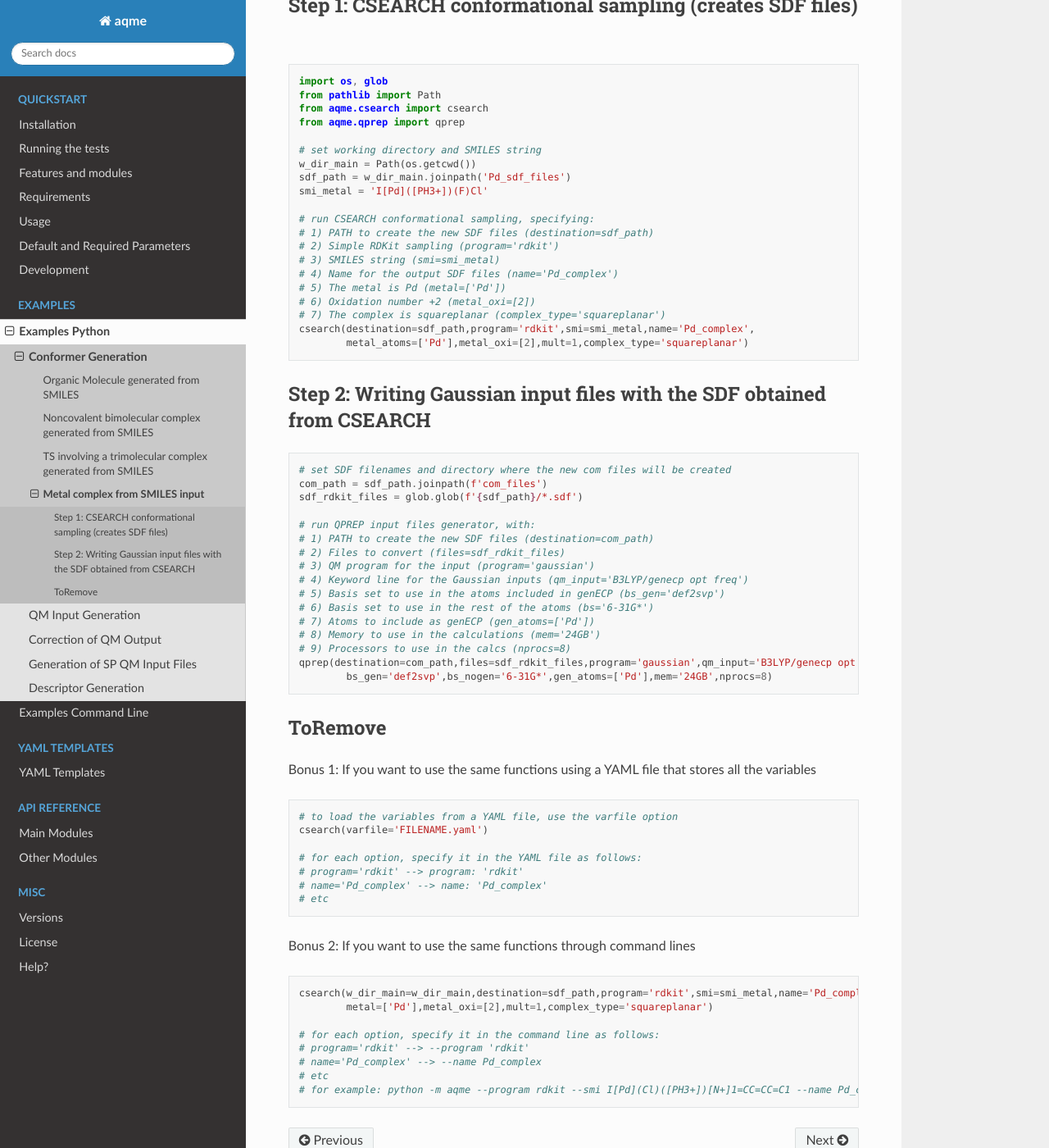
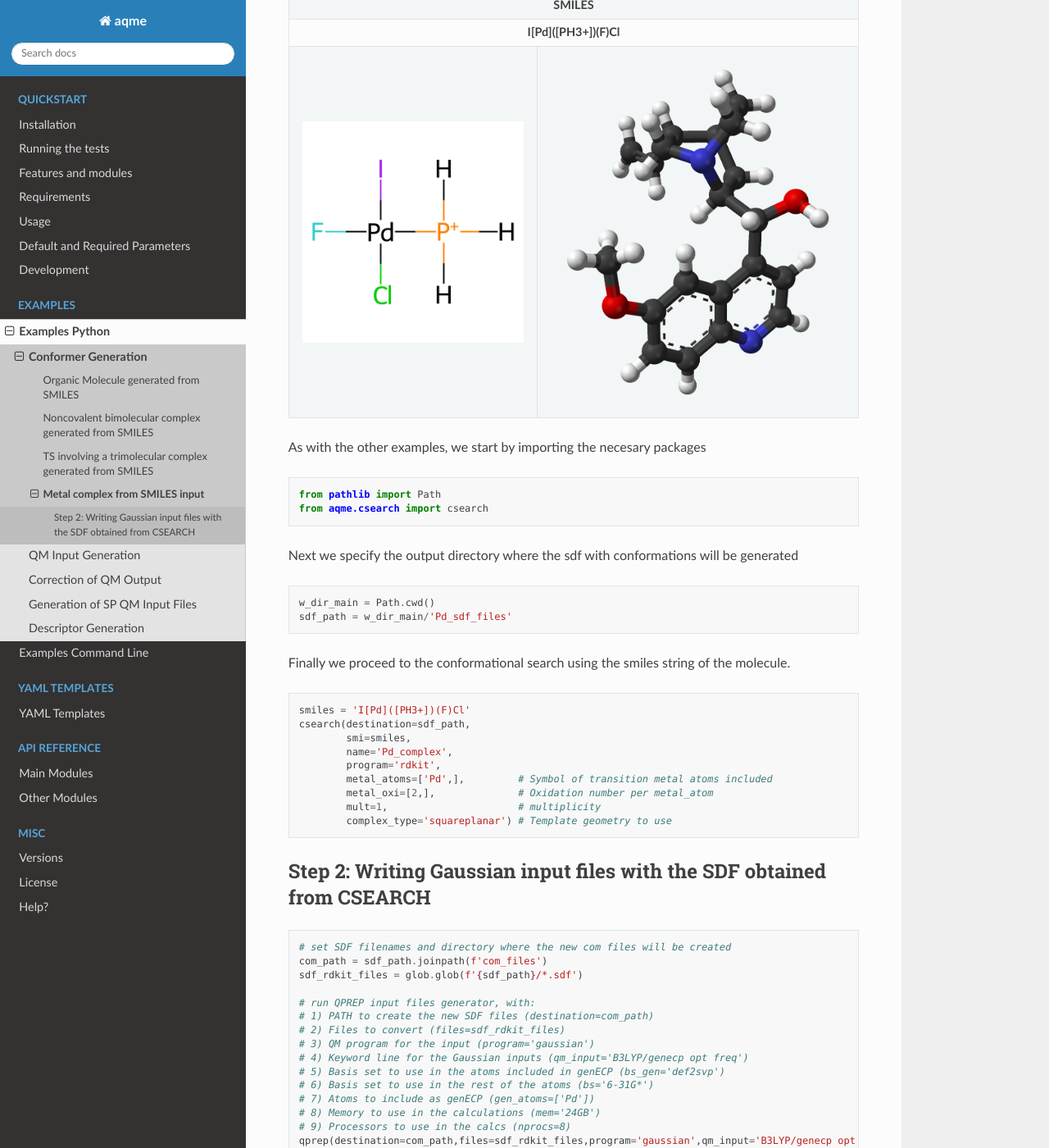
Before and after one commit to jvalegre/aqme, a Sphinx documentation site: the page built from docs/Examples/examples_python/conformer_search/metal_complex.rst, in a window 1280 px wide and 1400 px high, scrolled down 338 px. Shown: the whole window at 82% size. Built offline with Sphinx 7.4.7 and the Read the Docs theme 2.0.0, drawn with Linux system fonts in a browser that asks for light colours.

Commit message:
finished the metal complex section, reordered header tables of the conformer search section in the documentation and added the chemdraw of the metal complex

```diff
--- a/docs/Examples/examples_python/conformer_search/metal_complex.rst
+++ b/docs/Examples/examples_python/conformer_search/metal_complex.rst
@@ -1,5 +1,11 @@
+.. |metal_comp_chemdraw| image:: ../../images/metal_comp_chemdraw.png
+   :width: 300
+
+.. |metal_comp_3D| image:: ../../images/Quinine-3D-balls.png
+   :width: 400
+
 Metal complex from SMILES input
--------------------------------
+===============================
 
 In the following example we will:
 
@@ -7,31 +13,45 @@ In the following example we will:
    for square planar complexes.
 2) Generate Gaussian input files using an ECP for each of the conformers.
 
-Step 1: CSEARCH conformational sampling (creates SDF files)
-...........................................................
++-----------------------------------------------+
+| .. centered:: **SMILES**                      |
++-----------------------------------------------+
+| .. centered:: I[Pd]([PH3+])(F)Cl              |
++--------------------------+--------------------+
+|  |metal_comp_chemdraw|   |  |metal_comp_3D|   |
++--------------------------+--------------------+
+
+As with the other examples, we start by importing the necesary packages
 
 .. code:: python
 
-    import os, glob
     from pathlib import Path
     from aqme.csearch import csearch
-    from aqme.qprep import qprep
 
-    # set working directory and SMILES string
-    w_dir_main = Path(os.getcwd())
-    sdf_path = w_dir_main.joinpath('Pd_sdf_files')
-    smi_metal = 'I[Pd]([PH3+])(F)Cl'
+Next we specify the output directory where the sdf with conformations will be
+generated
 
-    # run CSEARCH conformational sampling, specifying:
-    # 1) PATH to create the new SDF files (destination=sdf_path)
-    # 2) Simple RDKit sampling (program='rdkit')
-    # 3) SMILES string (smi=smi_metal)
-    # 4) Name for the output SDF files (name='Pd_complex')
-    # 5) The metal is Pd (metal=['Pd'])
-    # 6) Oxidation number +2 (metal_oxi=[2])
-    # 7) The complex is squareplanar (complex_type='squareplanar')
-    csearch(destination=sdf_path,program='rdkit',smi=smi_metal,name='Pd_complex',
-            metal_atoms=['Pd'],metal_oxi=[2],mult=1,complex_type='squareplanar')
+.. code:: python
+
+    w_dir_main = Path.cwd()
+    sdf_path = w_dir_main/'Pd_sdf_files'
+
+Finally we proceed to the conformational search using the smiles string of the
+molecule.
+
+.. code:: python
+
+    smiles = 'I[Pd]([PH3+])(F)Cl'
+    csearch(destination=sdf_path,
+            smi=smiles,
+            name='Pd_complex',
+            program='rdkit',
+            metal_atoms=['Pd',],         # Symbol of transition metal atoms included
+            metal_oxi=[2,],              # Oxidation number per metal_atom
+            mult=1,                      # multiplicity
+            complex_type='squareplanar') # Template geometry to use
+
+
 
 Step 2: Writing Gaussian input files with the SDF obtained from CSEARCH
 .......................................................................
@@ -54,34 +74,3 @@ Step 2: Writing Gaussian input files with the SDF obtained from CSEARCH
     # 9) Processors to use in the calcs (nprocs=8)
     qprep(destination=com_path,files=sdf_rdkit_files,program='gaussian',qm_input='B3LYP/genecp opt freq',
             bs_gen='def2svp',bs_nogen='6-31G*',gen_atoms=['Pd'],mem='24GB',nprocs=8)
-
-
-ToRemove
-........
-
-Bonus 1: If you want to use the same functions using a YAML file that stores all the variables
-
-
-.. code:: python
-
-    # to load the variables from a YAML file, use the varfile option
-    csearch(varfile='FILENAME.yaml')
-
-    # for each option, specify it in the YAML file as follows:
-    # program='rdkit' --> program: 'rdkit'
-    # name='Pd_complex' --> name: 'Pd_complex'
-    # etc
-
-Bonus 2: If you want to use the same functions through command lines
-
-
-.. code:: python
-
-    csearch(w_dir_main=w_dir_main,destination=sdf_path,program='rdkit',smi=smi_metal,name='Pd_complex',
-            metal=['Pd'],metal_oxi=[2],mult=1,complex_type='squareplanar')
-
-    # for each option, specify it in the command line as follows:
-    # program='rdkit' --> --program 'rdkit'
-    # name='Pd_complex' --> --name Pd_complex
-    # etc
-    # for example: python -m aqme --program rdkit --smi I[Pd](Cl)([PH3+])[N+]1=CC=CC=C1 --name Pd_complex
```
Also changed, not shown: docs/Examples/examples_python/conformer_search/noncovalent_TS.rst (+4 -4 lines), docs/Examples/examples_python/conformer_search/noncovalent_minima.rst (+4 -4 lines), docs/Examples/examples_python/conformer_search/organic_molecule.rst (+4 -4 lines), docs/Examples/images/metal_comp_chemdraw.png (added).
